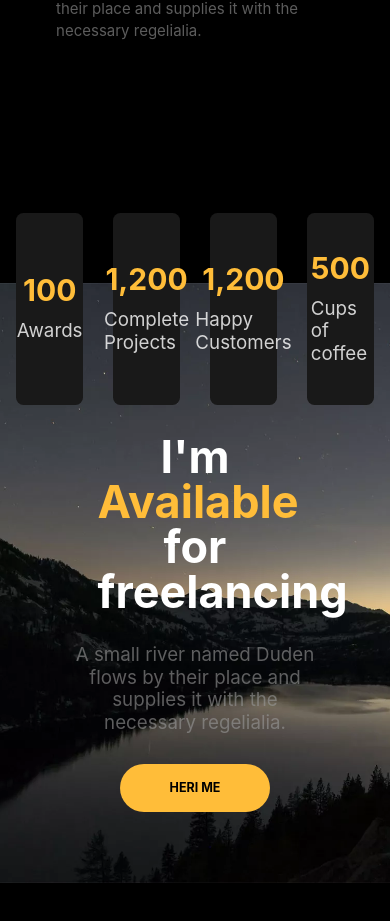
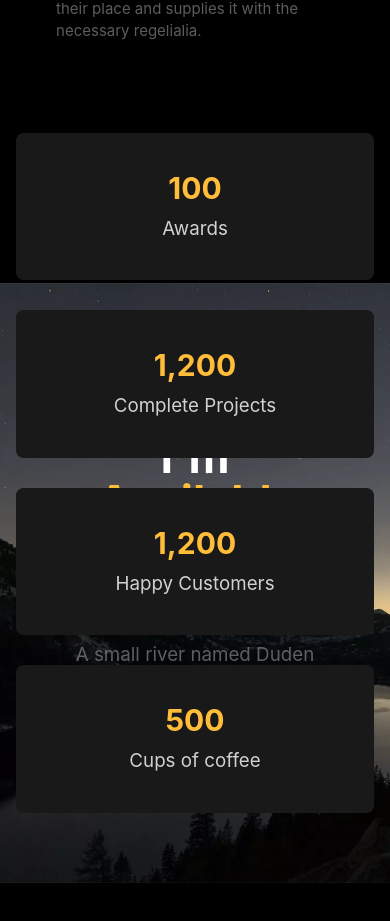
Before and after one commit to mohsenSeyedi/Me.com, a React (Create React App) app: page / in a window 390 px wide. Shown: the part 7736-8657 px from the top of the page. Built offline with nearby package versions, Linux system fonts and the light colour scheme.

Commit message:
Responsive Achievements component

```diff
--- a/src/components/Header/Achievements/Achievements.jsx
+++ b/src/components/Header/Achievements/Achievements.jsx
@@ -13,7 +13,7 @@ export default function Achievements() {
 
   return (
     <div id="achievements" className="w-full h-auto flex flex-col items-center justify-center relative mt-32">
-        <div id="achievements-boxes" className="w-11/12 grid grid-cols-4 gap-12 absolute top-36">
+        <div id="achievements-boxes" className="w-11/12 grid grid-cols-4 gap-12 absolute top-36 lg:grid-cols-2 lg:top-4 sm:grid-cols-1 sm:bottom-80">
           {achievements.map(achievement => (
             <Box key={achievement.id} {...achievement}/>
           ))}
```
